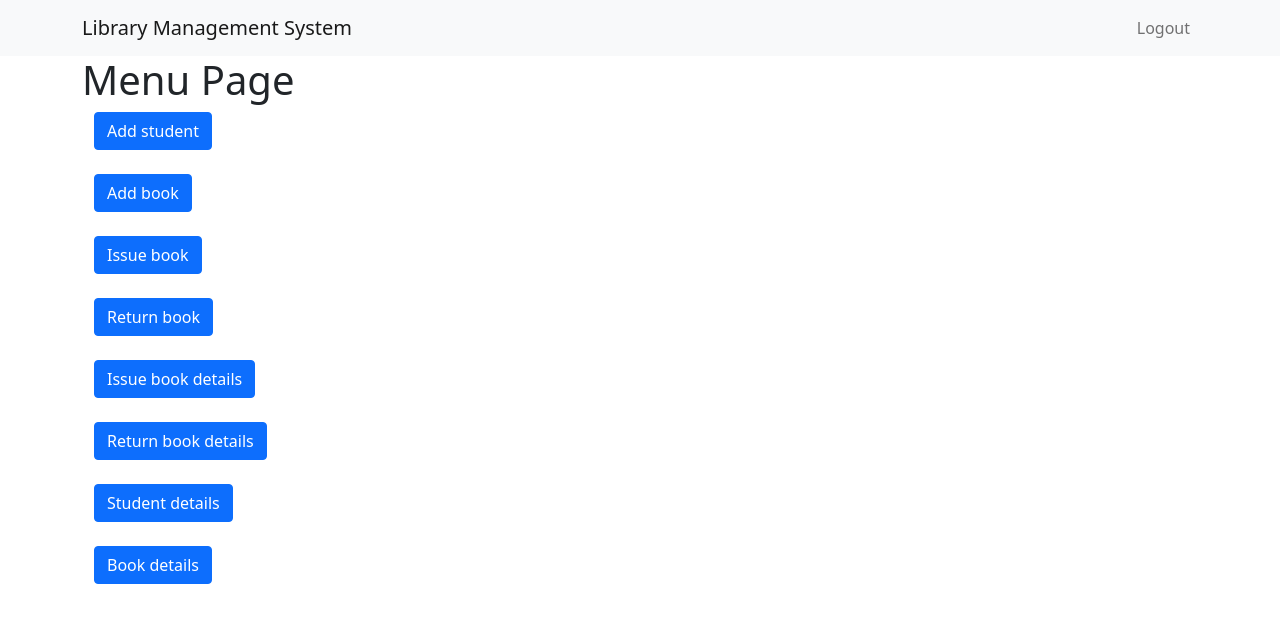
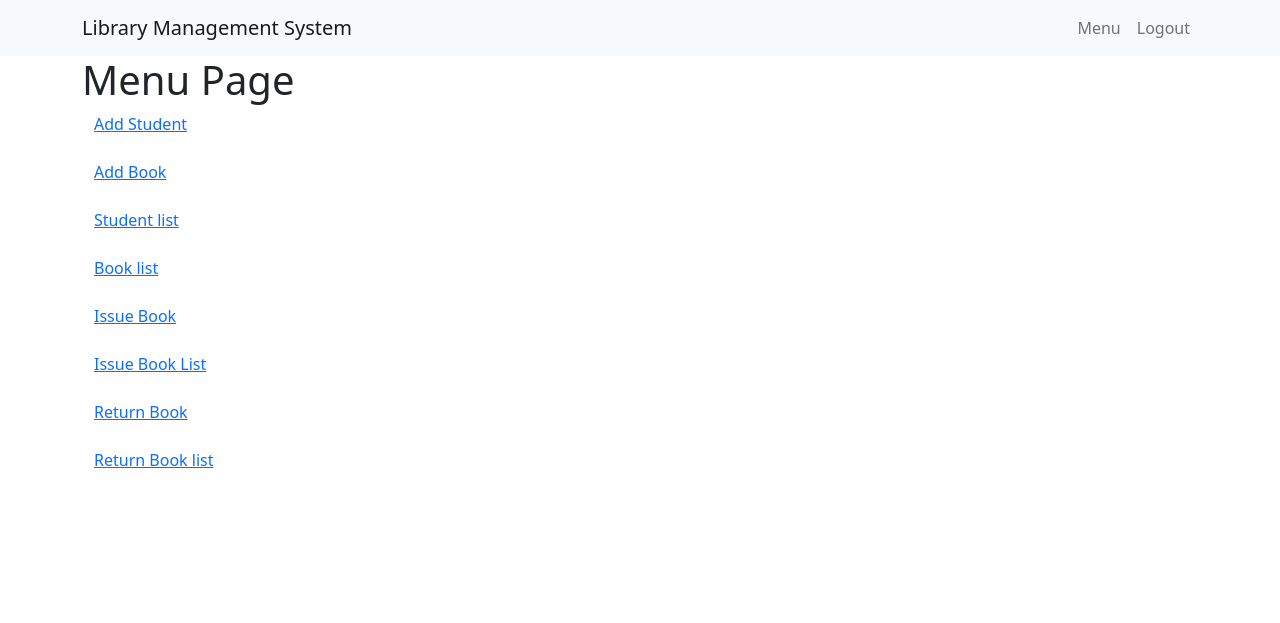
Before and after one commit to surojitsaha56/LMS, a Django app: page /registration/menu in a window 1280 px wide. Shown: the top 623 px of the page. Run offline with Django 3.2, Linux system fonts and the light colour scheme; the visitor is signed in with stand-in values (Sample User, id 1).

Commit message:
links working properly

```diff
--- a/registration/templates/registration/menu.html
+++ b/registration/templates/registration/menu.html
@@ -4,21 +4,21 @@
 
 <h1>Menu Page</h1>
 <div class="container">
-    <input class="btn btn-primary" type="submit" value="Add student"></input>
+    <a href="{% url 'addstudent' %}">Add Student</a>
     <br><br>
-    <input class="btn btn-primary" type="submit" value="Add book"></input>
+    <a href="{% url 'addbook' %}">Add Book</a>
     <br><br>
-    <input class="btn btn-primary" type="submit" value="Issue book"></input>
+    <a href="{% url 'studenttable' %}">Student list</a>
     <br><br>
-    <input class="btn btn-primary" type="submit" value="Return book"></input>
+    <a href="{% url 'booktable' %}">Book list</a>
     <br><br>
-    <input class="btn btn-primary" type="submit" value="Issue book details"></input>
+    <a href="{% url 'issuetable' %}">Issue Book</a>
     <br><br>
-    <input class="btn btn-primary" type="submit" value="Return book details"></input>
+    <a href="{% url 'showissuetable' %}">Issue Book List</a>
     <br><br>
-    <input class="btn btn-primary" type="submit" value="Student details"></input>
+    <a href="{% url 'returnbook' %}">Return Book</a>
     <br><br>
-    <input class="btn btn-primary" type="submit" value="Book details"></input>
+    <a href="{% url 'showreturnbook' %}">Return Book list</a>
 </div>
 
 {% endblock %}
--- a/templates/base.html
+++ b/templates/base.html
@@ -53,11 +53,16 @@
                       <ul class="navbar-nav ml-auto">
                         {% if user.is_authenticated %}
                         <li class="nav-item">
+                          <a class="nav-link" href="{%url 'menu'%}">Menu</a>
+                        </li>
+                        <li class="nav-item">
                           <a class="nav-link" href="javascript:{document.getElementById('logout').submit()}">Logout</a>
                           <form id="logout" method="POST" action="{%url 'logout'%}">
                             {%csrf_token%}
                             <input type="hidden"></input>
                         </li>
+
+
                         {% else %}
                           <li class="nav-item">
                           <a class="nav-link" href="{%url 'signup'%}">Sign Up</a>
```
